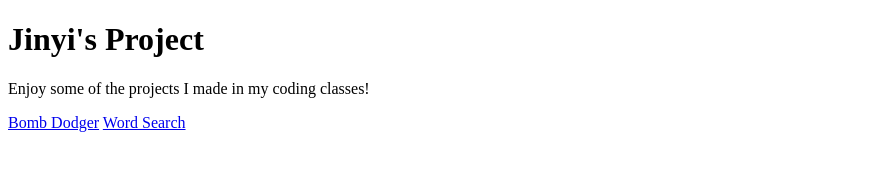
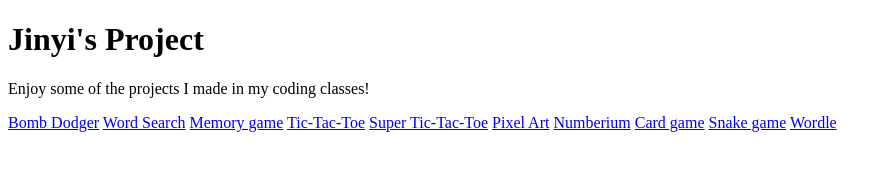
Before and after one commit to hackerJinyi/web-porfolio, a plain HTML site: page index.html in a window 1280 px wide. Shown: the whole page, without its empty margins (0-892 px from the left). Drawn offline with Linux system fonts and the light colour scheme.

Commit message:
Update index.html to include links to all other projects

```diff
--- a/index.html
+++ b/index.html
@@ -10,5 +10,13 @@
 	<p>Enjoy some of the projects I made in my coding classes!</p>
 	<a href="Bomb/index.html">Bomb Dodger</a>
 	<a href="Word Search/index.html">Word Search</a>
+	<a href="memorygame/index.html">Memory game</a>
+	<a href="tic-tac-toe/index.html">Tic-Tac-Toe</a>
+	<a href="super tic-tac-toe/index.html">Super Tic-Tac-Toe</a>
+	<a href="pixel art/index.html">Pixel Art</a>
+	<a href="Numberium/index.html">Numberium</a>
+	<a href="Card game/index.html">Card game</a>
+	<a href="Snake/index.html">Snake game</a>
+	<a href="Wordle/index.html">Wordle</a>
 </body>
 </html>
```
